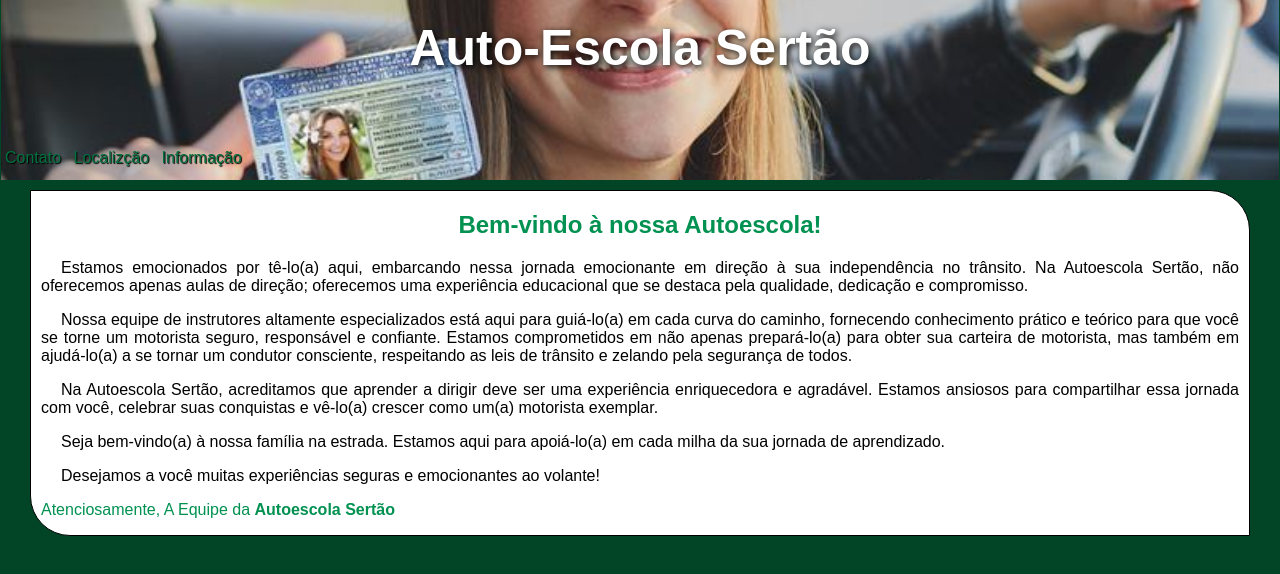
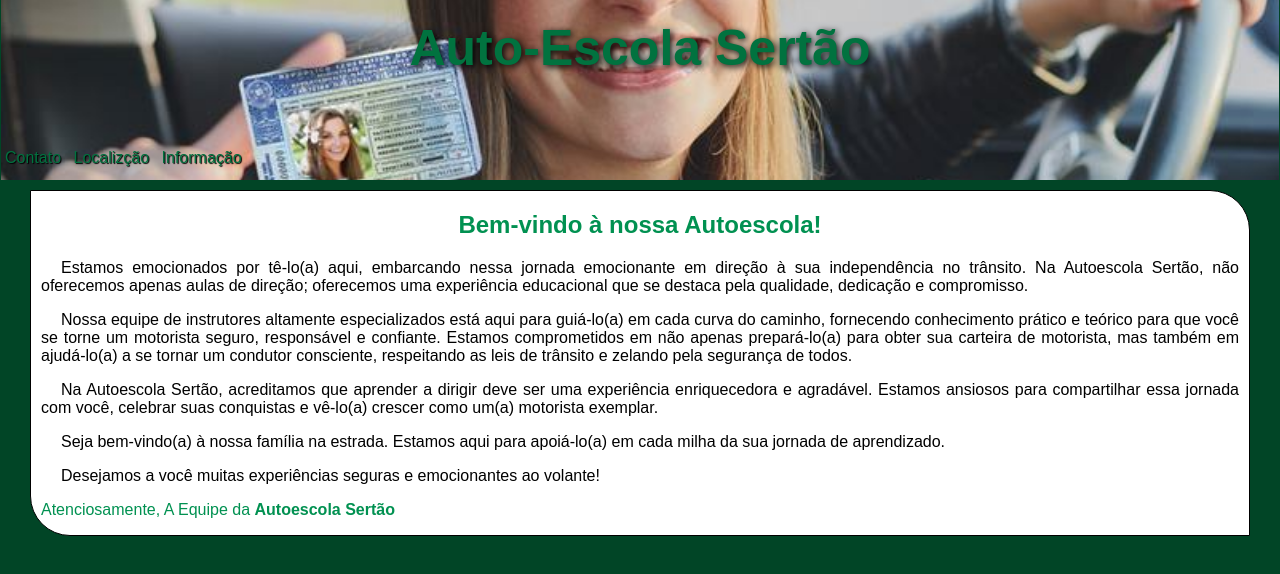
Before and after one commit to alissonricarte/auto-escola, a plain HTML site: page index.html in a window 1280 px wide. Drawn offline with Linux system fonts and the light colour scheme.

Commit message:
atualizei o site

```diff
--- a/index.html
+++ b/index.html
@@ -25,7 +25,7 @@
             text-align: center;
             font-size: 50px;
             margin: 18px 0px 72px 0px;
-            color: white;
+            color:#01723f;
             text-shadow: 2px 2px 7px black;
         }
         nav > a{
```
